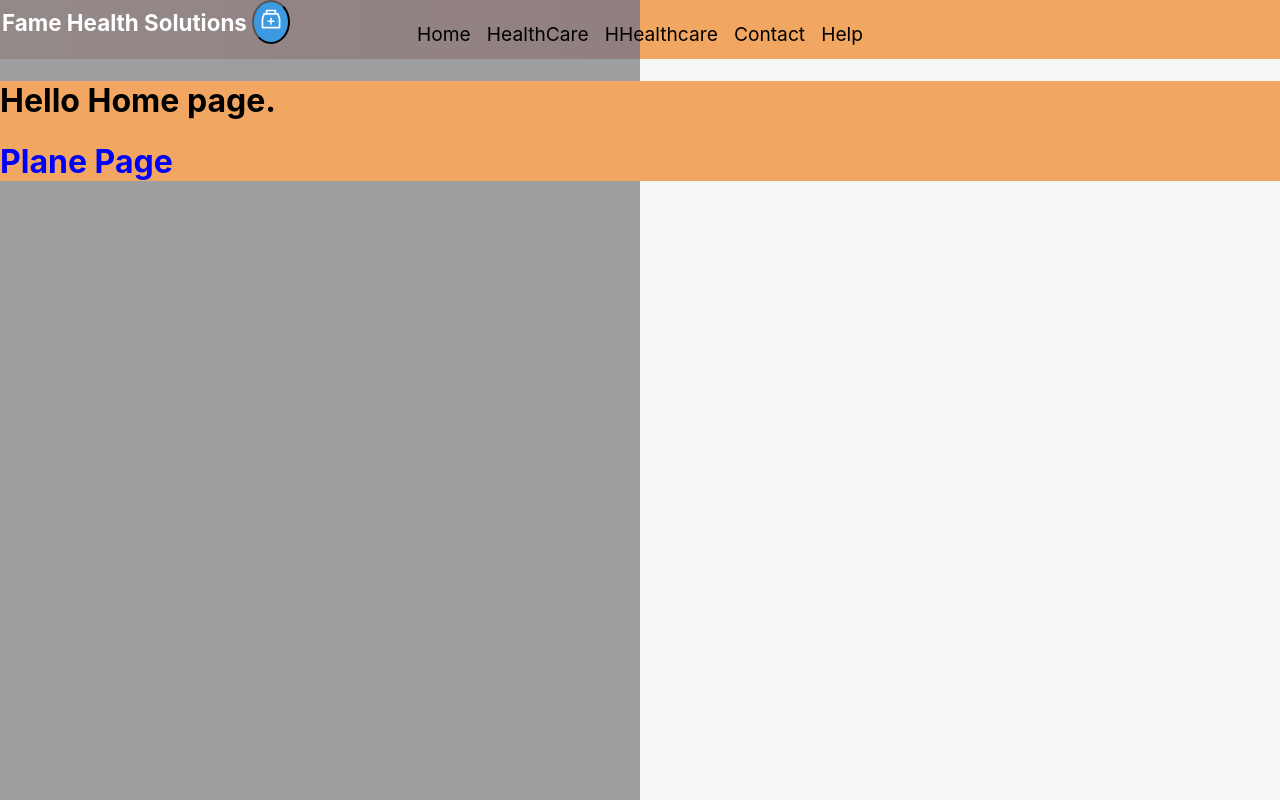
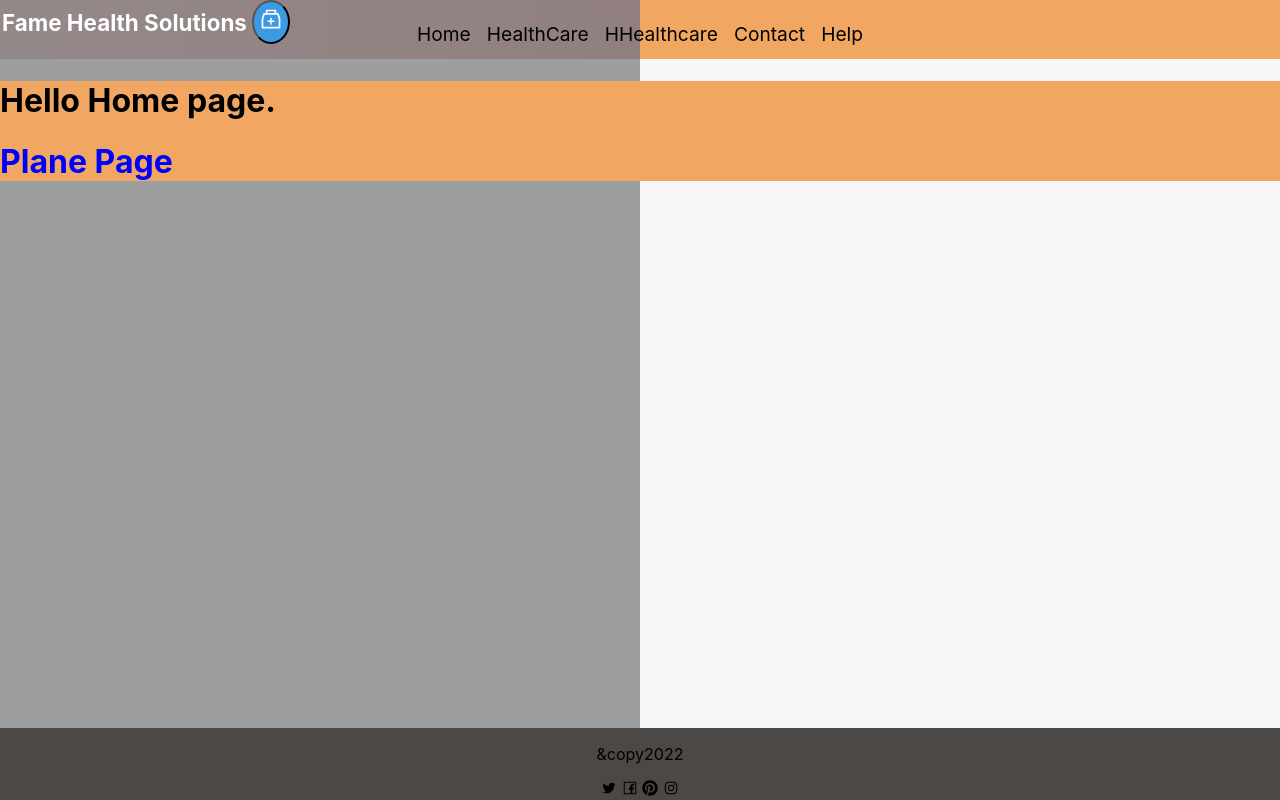
Before and after one commit to Bkanneh2020/health_Solution, a React (Create React App) app in the folder fame_health_solution/: page / in a window 1280 px wide. Built offline with nearby package versions, Linux system fonts and the light colour scheme.

Commit message:
09/09/2022 changes

```diff
--- a/fame_health_solution/src/App.css
+++ b/fame_health_solution/src/App.css
@@ -32,6 +32,15 @@ padding: 3px;
  font-size: 1.7rem;
  color: #fff;
 }
+.footerstyle{
+position: absolute;
+bottom: 0;
+right: 0;
+left: 0;
+background-color: #4b4846;
+}
+
+
 
 @media only screen and (min-width: 768px){
 
@@ -78,17 +87,8 @@ padding: 3px;
     padding: 20px;
     display: none;
 
-
   }
 
-  /*.homehealthlist:hover .homehealthstyle{
-    display: flex;
-  }
-
- .healthlist:hover .SecondDropLinks{
-  display: flex;
-  }
-*/
 .arrowdown{
   display: none;
 }
--- a/fame_health_solution/src/App.js
+++ b/fame_health_solution/src/App.js
@@ -10,10 +10,12 @@ import School from './HomeLinks/School';
 import Plane from './HomeLinks/Plane';
 import Work from './HomeLinks/Work';
 import Help from './HomeLinks/Help';
+import Footer from './HomeLinks/Footer';
 
 
 function App() {
   return (
+    <div>
    <BrowserRouter>
    <Routes>
     <Route path='/' element={<Navmenu />}>
@@ -28,6 +30,10 @@ function App() {
     </Route>
    </Routes>
    </BrowserRouter>
+   <Footer/>
+   </div>
+
+
   );
 }
 
--- a/fame_health_solution/src/HomeLinks/FirstDropMenu.jsx
+++ b/fame_health_solution/src/HomeLinks/FirstDropMenu.jsx
@@ -5,30 +5,33 @@ import{Link} from 'react-router-dom';
 
 
 const FirstDropMenu =()=>{
-    const listclass ={
+
+    const linkclass={
         textDecoration:'none',
         listStyle:'none',
-        display: 'flex',
-        position:'absolute'
+        padding:'4px'
+
+
     }
+
     return(
 
-    <div className='SecondDropLinks'>
-            <ul className="firstDropLinks" style={listclass}>
+    <div className='firstDropLinks' style={{position: 'absolute', backgroundColor:'#F9F9F9', paddingTop:'5px', borderRadius:'5px'}}>
+            <ul className="firstDropLinks" style={{paddingLeft:'0'}}>
                 <li>
-                    <Link to='Nursing'>Cooking</Link>
+                    <Link style={linkclass}  to='Nursing'>Cooking</Link>
                 </li>
                 <li>
-                    <Link to='Therapy'>Cleaning</Link>
+                    <Link style={linkclass}  to='Therapy'>Cleaning</Link>
                 </li>
                 <li>
-                    <Link to='Minfulness'>Health Evaluation</Link>
+                    <Link style={linkclass}  to='Minfulness'>Health Evaluation</Link>
                 </li>
                 <li>
-                    <Link to='Peace of Mind'>Peace of Mind</Link>
+                    <Link style={linkclass} to='Peace of Mind'>Peace of Mind</Link>
                 </li>
                 <li>
-                    <Link to='Exercise'>Exercise</Link>
+                    <Link style={linkclass}  to='Exercise'>Exercise</Link>
                 </li>
             </ul>
         </div>
--- /dev/null
+++ b/fame_health_solution/src/HomeLinks/Footer.jsx
@@ -0,0 +1,29 @@
+import React from "react";
+import { AiOutlineTwitter, AiOutlineFacebook, AiOutlineInstagram } from "react-icons/ai";
+import { FaPinterest } from "react-icons/fa";
+
+const Footer =()=>{
+    const thisYear = new Date();
+    const year =thisYear.getFullYear();
+
+    const FooterStyle ={
+        textAlign: 'center',
+        position: 'absolute',
+        bottom: '0',
+        right: '0',
+        left: 'o',
+        backgroundColor: '#4b4846'
+
+    }
+
+    return(
+        <div style={FooterStyle} className='footerstyle'>
+
+            <p>&copy{year} </p>
+            <AiOutlineTwitter/> <AiOutlineFacebook/> <FaPinterest/> <AiOutlineInstagram/>
+
+        </div>
+    )
+}
+
+export default Footer;
--- a/fame_health_solution/src/HomeLinks/House.jsx
+++ b/fame_health_solution/src/HomeLinks/House.jsx
@@ -2,10 +2,26 @@ import React from "react";
 
 
 const House =()=>{
+
+const Healthlinks = [
+    'Nursing',
+    'Therapy in Session',
+    'Mindfulness',
+    'Peace of Mind',
+    'Exercise'
+]
+
+
+
     return(
     <h1>
         This Home heathcare Page
     </h1>
+   /* Healthlinks.map=((links)=>(
+
+
+   */
+
     )
 }
 
--- a/fame_health_solution/src/HomeLinks/Navmenu.jsx
+++ b/fame_health_solution/src/HomeLinks/Navmenu.jsx
@@ -6,6 +6,7 @@ import { AiOutlineMenu } from "react-icons/ai";
 import { useMediaQuery } from "react-responsive";
 import SmallLinks from "./MenuList";
 import SeconDropMenu from "./SecondDropMenu";
+import FirstDropMenu from "./FirstDropMenu";
 
 const Navmenu = () => {
 
@@ -78,6 +79,7 @@ const Navmenu = () => {
                 fontSize: "1.2rem"}} className='homelist' onMouseOver={mousehover} onMouseOut={nomousehover}
               >
                 HHealthcare
+                {HoveringTime && <FirstDropMenu />}
               </Link>
             </li>
 
--- a/fame_health_solution/src/HomeLinks/SecondDropMenu.jsx
+++ b/fame_health_solution/src/HomeLinks/SecondDropMenu.jsx
@@ -6,29 +6,41 @@ import{Link} from 'react-router-dom';
 
 const SeconDropMenu =()=>{
     const listclass ={
+        backgroundColor:'#F9F9F9',
+        paddingTop:'5px',
+        paddingLeft:'0',
+        paddingRight:'5px',
+        borderRadius:'5px'
+    }
+    const linkclass={
         textDecoration:'none',
         listStyle:'none',
-        display: 'flex',
-        position:'absolute'
+
     }
+    const secondDiv={
+     position:'absolute',
+
+    }
+
+
     return(
 
-    <div className='SecondDropLinks'>
+    <div className='SecondDropLinks' style={secondDiv}>
             <ul className="SecondDropLinks" style={listclass}>
                 <li>
-                    <Link to='Nursing'>Nursing</Link>
+                    <Link style={linkclass}  to='Nursing'>Nursing</Link>
                 </li>
                 <li>
-                    <Link to='Therapy'>Therapy</Link>
+                    <Link style={linkclass}  to='Therapy'>Therapy is session</Link>
                 </li>
                 <li>
-                    <Link to='Minfulness'>Mindfulness</Link>
+                    <Link style={linkclass}  to='Minfulness'>Mindfulness</Link>
                 </li>
                 <li>
-                    <Link to='Peace of Mind'>Peace of Mind</Link>
+                    <Link style={linkclass}  to='Peace of Mind'>Peace within</Link>
                 </li>
                 <li>
-                    <Link to='Exercise'>Exercise</Link>
+                    <Link style={linkclass}  to='Exercise'>Exercise</Link>
                 </li>
             </ul>
         </div>
--- a/fame_health_solution/src/Homepage.jsx
+++ b/fame_health_solution/src/Homepage.jsx
@@ -1,6 +1,6 @@
 import React from "react";
 import Plane from "./HomeLinks/Plane";
-import SmallScreen from "./HomeLinks/SmallScreen";
+
 
 const Homepage = () => {
   return (
@@ -8,6 +8,7 @@ const Homepage = () => {
       <h1>Hello Home page.</h1>
 
       <Plane />
+
     </div>
   );
 };
```
Also changed, not shown: fame_health_solution/src/HomeLinks/BigScreen.jsx (deleted).
